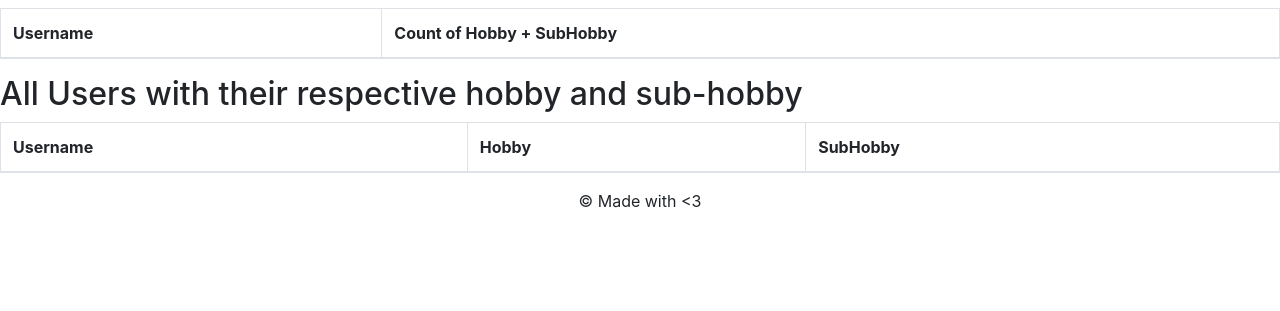
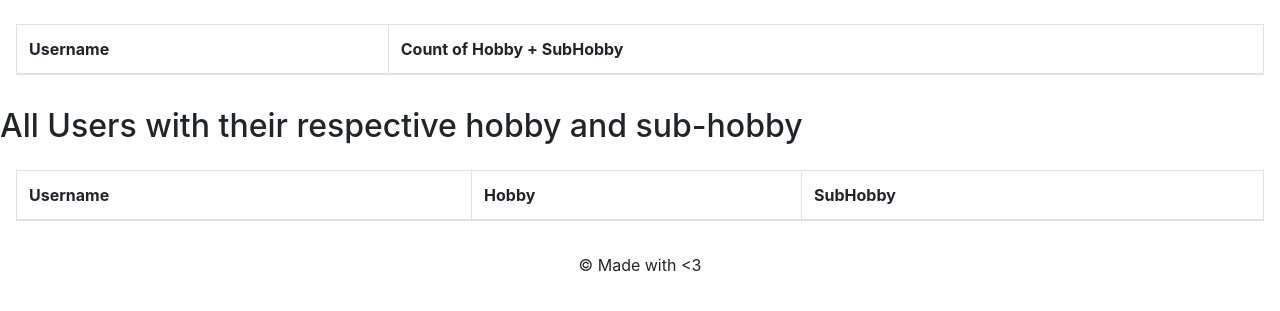
Before and after one commit to ukirderohit/ci-crud, a CodeIgniter app: page /ArchSlate/welcome in a window 1280 px wide. Shown: the part 94-405 px from the top of the page. Run offline with CodeIgniter, Linux system fonts and the light colour scheme; the visitor is signed in with stand-in values (Sample User, id 1); data that the repository does not hold is empty; some libraries are stand-ins or nearby versions.

Commit message:
final commit

```diff
--- a/application/views/dashboard.php
+++ b/application/views/dashboard.php
@@ -1,4 +1,5 @@
 <h2><?php echo $uCount[0]->username?> user has the most hobbies and sub-hobbies.</h2>
+<div class="table-responsive p-3">
 <table class="table table-bordered">
     <thead>
     <tr>
@@ -15,11 +16,12 @@
     <?php } ?>
     </tbody>
 </table>
+</div>
 
 
 
 <h2>All Users with their respective hobby and sub-hobby</h2>
-<div class="table-responsive">
+<div class="table-responsive p-3">
     <table class="table table-bordered">
         <thead>
         <tr>
--- a/application/views/header.php
+++ b/application/views/header.php
@@ -4,7 +4,7 @@
     <meta charset="utf-8">
     <meta http-equiv="X-UA-Compatible" content="IE=edge">
     <meta name="viewport" content="width=device-width, initial-scale=1">
-    <title>ArchSlate Authentication</title>
+    <title>ArchSlate</title>
 
     <!-- Bootstrap -->
     <link href="<?php echo base_url(); ?>assets/bootstrap4/css/bootstrap.min.css" rel="stylesheet">
```
